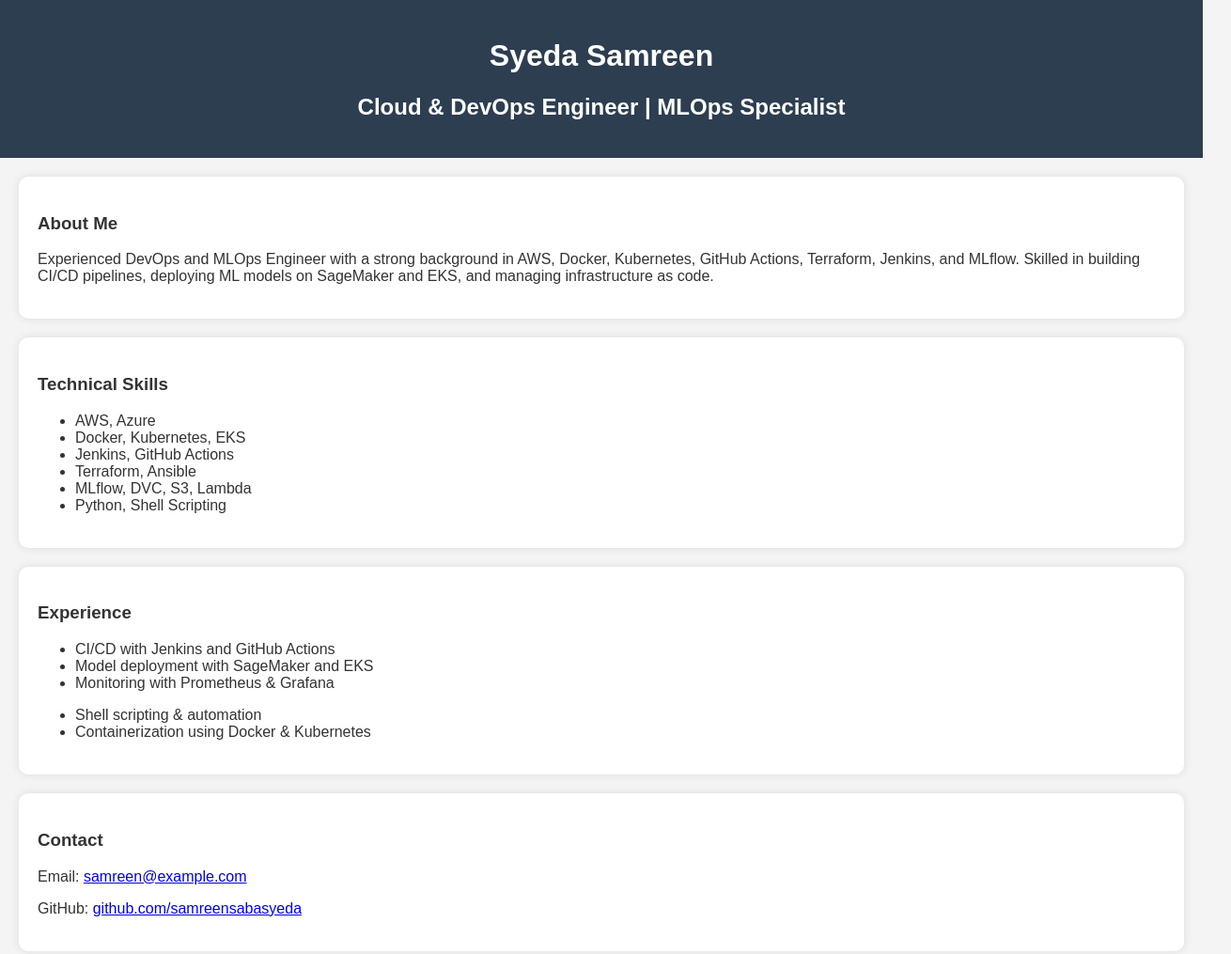
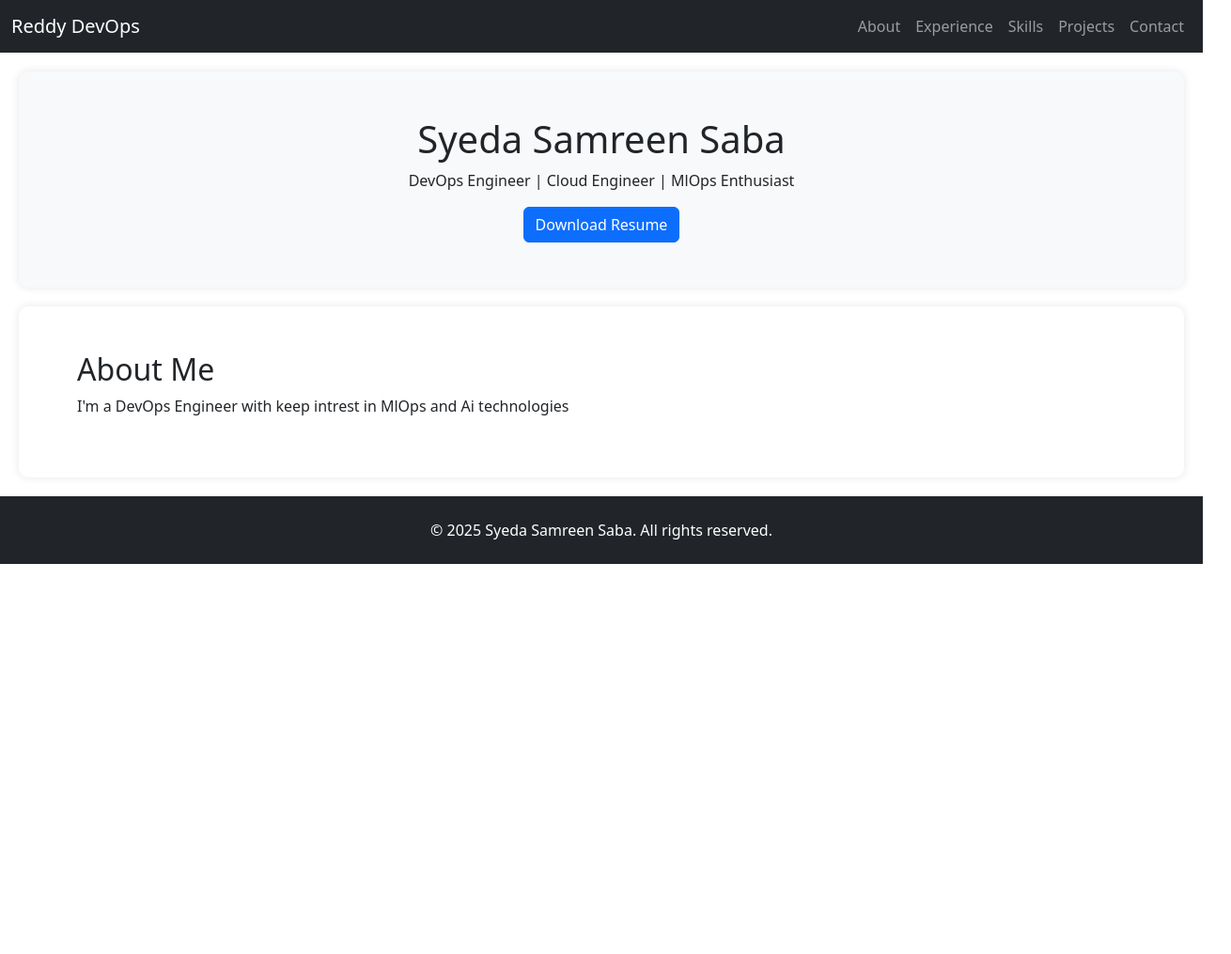
Before and after one commit to samreensabasyeda/static_website_s3_cloudfront, a plain HTML site: page index.html in a window 1280 px wide. Shown: the top 1015 px of the page at 94% size, 1310 px wide, since content can reach past the window. After the commit the page ends 800 px from the top, so only its background shows below. Drawn offline with nearby package versions, Linux system fonts and the light colour scheme; files that its build step writes are made by us from their sources.

Commit message:
Update index.html

```diff
--- a/index.html
+++ b/index.html
@@ -3,57 +3,43 @@
 <head>
   <meta charset="UTF-8" />
   <meta name="viewport" content="width=device-width, initial-scale=1.0"/>
-  <title>Syeda Samreen - Cloud & DevOps Engineer</title>
-  <link rel="stylesheet" href="assets/style.css" />
+  <title>cloud DevOps Portfolio - Samreen</title>
+  <link rel="stylesheet" href="style.css" />
+  <link rel="stylesheet" href="https://cdn.jsdelivr.net/npm/bootstrap@5.3.2/dist/css/bootstrap.min.css" />
 </head>
 <body>
-  <header>
-    <h1>Syeda Samreen</h1>
-    <h2>Cloud & DevOps Engineer | MLOps Specialist</h2>
-  </header>
+  <nav class="navbar navbar-expand-lg navbar-dark bg-dark">
+    <div class="container-fluid">
+      <a class="navbar-brand" href="#">Reddy DevOps</a>
+      <div class="collapse navbar-collapse">
+        <ul class="navbar-nav ms-auto">
+          <li class="nav-item"><a class="nav-link" href="#about">About</a></li>
+          <li class="nav-item"><a class="nav-link" href="#experience">Experience</a></li>
+          <li class="nav-item"><a class="nav-link" href="#skills">Skills</a></li>
+          <li class="nav-item"><a class="nav-link" href="#projects">Projects</a></li>
+          <li class="nav-item"><a class="nav-link" href="#contact">Contact</a></li>
+        </ul>
+      </div>
+    </div>
+  </nav>
 
-  <section class="about">
-    <h3>About Me</h3>
-    <p>
-      Experienced DevOps and MLOps Engineer with a strong background in AWS, Docker, Kubernetes, GitHub Actions, Terraform, Jenkins, and MLflow.
-      Skilled in building CI/CD pipelines, deploying ML models on SageMaker and EKS, and managing infrastructure as code.
-    </p>
+  <section id="hero" class="text-center p-5 bg-light">
+    <h1>Syeda Samreen Saba</h1>
+    <p>DevOps Engineer | Cloud Engineer | MlOps Enthusiast</p>
+    <a href="resume.pdf" class="btn btn-primary">Download Resume</a>
   </section>
 
-  <section class="skills">
-    <h3>Technical Skills</h3>
-    <ul>
-      <li>AWS, Azure</li>
-      <li>Docker, Kubernetes, EKS</li>
-      <li>Jenkins, GitHub Actions</li>
-      <li>Terraform, Ansible</li>
-      <li>MLflow, DVC, S3, Lambda</li>
-      <li>Python, Shell Scripting</li>
-    </ul>
+  <section id="about" class="p-5">
+    <div class="container">
+      <h2>About Me</h2>
+      <p>I'm a DevOps Engineer with keep intrest in MlOps and Ai technologies</p>
+    </div>
   </section>
 
-  <section class="experience">
-    <h3>Experience</h3>
-    <ul>
-      <li>CI/CD with Jenkins and GitHub Actions</li>
-      <li>Model deployment with SageMaker and EKS</li>
-      <li>Monitoring with Prometheus & Grafana</li>
-    </ul>
+  <!-- Repeat for Experience, Skills, Projects, Services, Contact -->
 
-    <ul>
-      <li>Shell scripting & automation</li>
-      <li>Containerization using Docker & Kubernetes</li>
-    </ul>
-  </section>
-
-  <section class="contact">
-    <h3>Contact</h3>
-    <p>Email: <a href="mailto:samreen@example.com">samreen@example.com</a></p>
-    <p>GitHub: <a href="https://github.com/samreensabasyeda" target="_blank">github.com/samreensabasyeda</a></p>
-  </section>
-
-  <footer>
-    <p>© 2025 Syeda Samreen. All rights reserved.</p>
+  <footer class="text-center p-4 bg-dark text-white">
+    &copy; 2025 Syeda Samreen Saba. All rights reserved.
   </footer>
 </body>
 </html>
```
